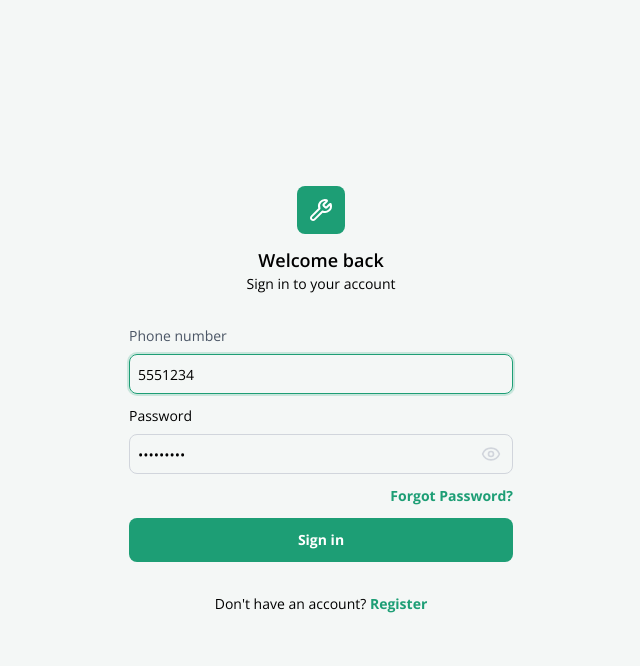
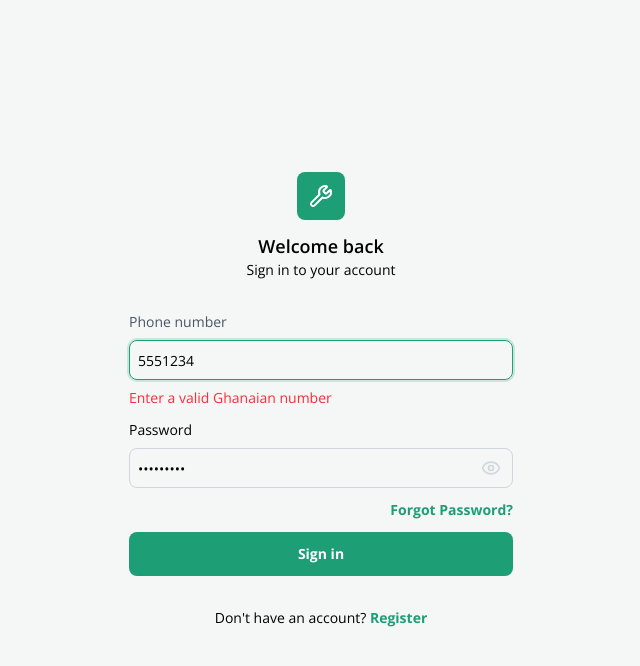
Before and after one commit to EmmanuelBronyah/TryArtisanStorefrontBuilder, a React (Vite) app in the folder Frontend/: page /login in a window 1280 px wide. Both pictures are taken after typing "5551234", "Sample123" into the empty fields and a click on the button "Sign in". Shown: the top 666 px of the page, without its empty margins (319-959 px from the left). Built offline with nearby package versions, Linux system fonts and the light colour scheme; a web font is replaced by a local one.

Commit message:
configured the display of error message on the login page

```diff
--- a/Frontend/src/Features/Auth/pages/loginPage.jsx
+++ b/Frontend/src/Features/Auth/pages/loginPage.jsx
@@ -15,7 +15,7 @@ export default function LoginPage() {
     const { login } = useAuth();
     const navigate = useNavigate();
 
-    const {register, handleSubmit, formState:{isSubmitting} } = useForm({
+    const {register, handleSubmit, formState:{errors, isSubmitting} } = useForm({
         resolver: zodResolver(loginSchema)
     })
 
@@ -58,7 +58,7 @@ export default function LoginPage() {
                         maxLength={10}
                         {...register("phone_number")}
                         />
-                        {/* {errors.phone_number && <p className="text-red-500 text-sm">{errors.phone_number.message}</p>} */}
+                        {errors.phone_number && <p className="text-red-500 text-sm">{errors.phone_number.message}</p>}
                     </div>
 
                     <div className="flex flex-col space-y-2">
@@ -79,7 +79,7 @@ export default function LoginPage() {
                                 {showPassword ? <EyeOff size={20} /> : <Eye size={20}/>}
                             </button>
                         </div>
-                        {/* {errors.password && <p className="text-red-500 text-sm">{errors.password.message}</p>} */}
+                        {errors.password && <p className="text-red-500 text-sm">{errors.password.message}</p>}
                     </div>
 
                     <div className="flex justify-end">
```
